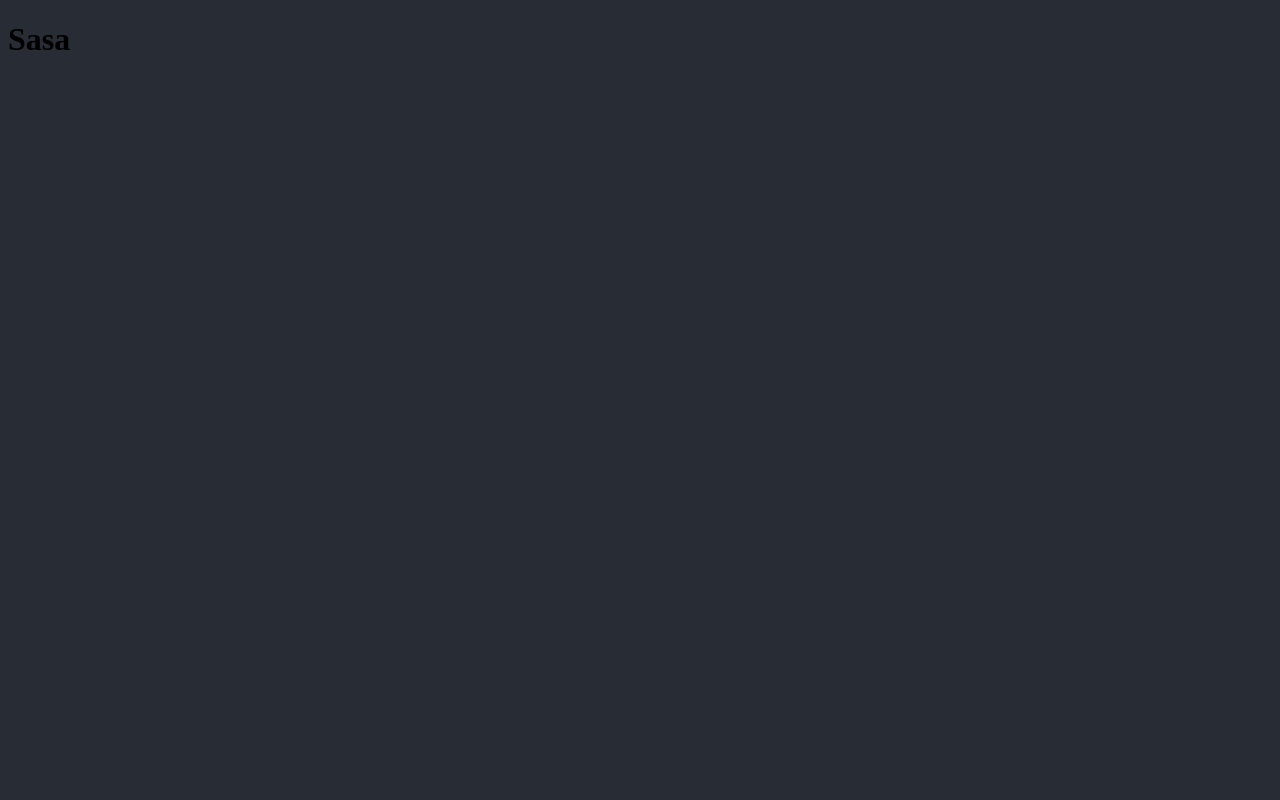
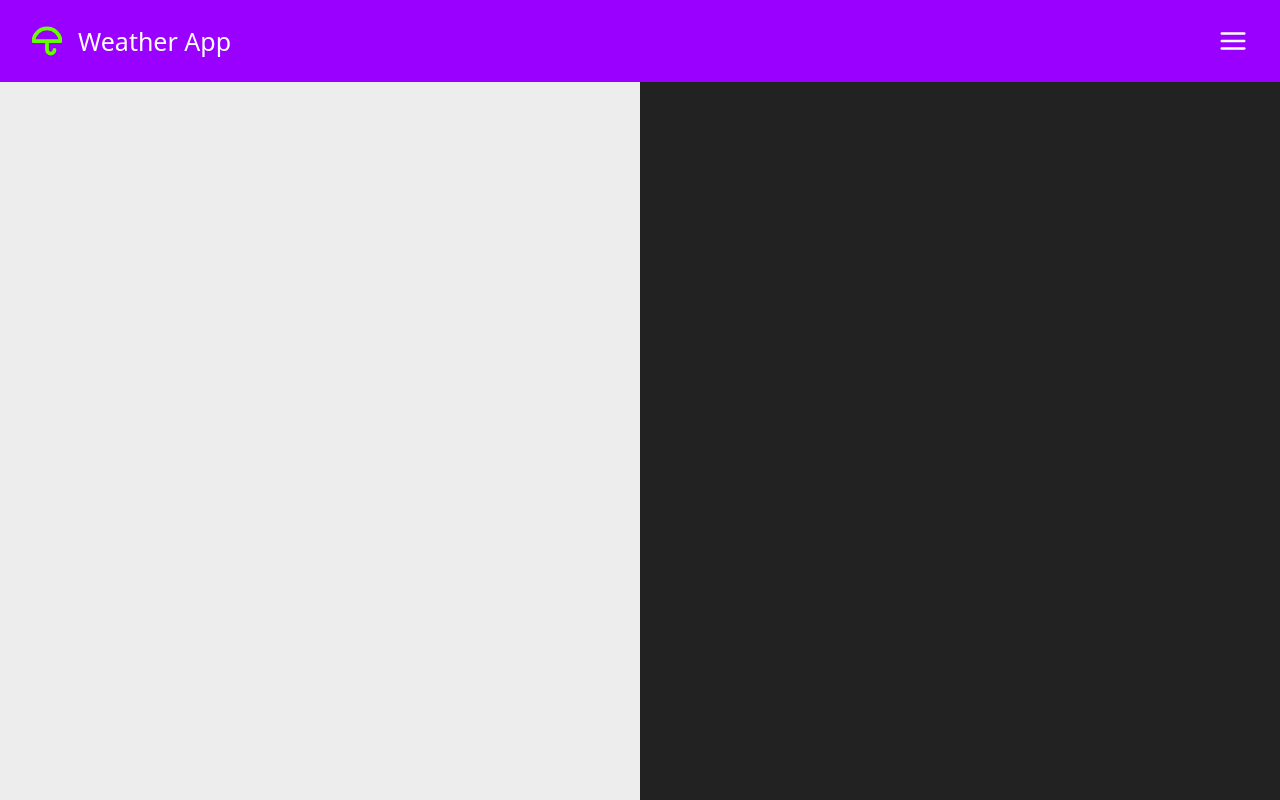
Before and after one commit to drkedrkedjon/multipage-form-react, a React (Vite) app: page / in a window 1280 px wide. Built offline with nearby package versions, Linux system fonts and the light colour scheme.

Commit message:
Working on Header component...

```diff
--- a/package.json
+++ b/package.json
@@ -11,7 +11,8 @@
   },
   "dependencies": {
     "react": "^18.2.0",
-    "react-dom": "^18.2.0"
+    "react-dom": "^18.2.0",
+    "react-feather": "^2.0.10"
   },
   "devDependencies": {
     "@types/react": "^18.2.15",
--- a/src/App.jsx
+++ b/src/App.jsx
@@ -1,9 +1,5 @@
-function App() {
-  return (
-    <>
-      <h1>Sasa</h1>
-    </>
-  );
+import Header from "./components/Header";
+
+export default function App() {
+  return <Header />;
 }
-
-export default App;
--- /dev/null
+++ b/src/components/Header.jsx
@@ -0,0 +1,19 @@
+import NavBar from "./NavBar";
+import { Menu, Umbrella } from "react-feather";
+
+export default function Header() {
+  return (
+    <header>
+      <div className="header-container">
+        <div className="header-logo">
+          <Umbrella stroke-width={3} color="var(--color-green)" size={30} />
+          <h1>Weather App</h1>
+        </div>
+        <div className="header-menu">
+          <Menu size={30} />
+          {/* <NavBar /> */}
+        </div>
+      </div>
+    </header>
+  );
+}
--- /dev/null
+++ b/src/components/NavBar.jsx
@@ -0,0 +1,7 @@
+export default function NavBar() {
+  return (
+    <nav className="navbar-container">
+      <h1>NavBar</h1>
+    </nav>
+  );
+}
--- a/src/index.css
+++ b/src/index.css
@@ -1,3 +1,170 @@
+/***
+    The new CSS reset - version 1.9 (last updated 19.6.2023)
+    GitHub page: https://github.com/elad2412/the-new-css-reset
+***/
+
+/*
+    Remove all the styles of the "User-Agent-Stylesheet", except for the 'display' property
+    - The "symbol *" part is to solve Firefox SVG sprite bug
+    - The "html" element is excluded, otherwise a bug in Chrome breaks the CSS hyphens property (https://github.com/elad2412/the-new-css-reset/issues/36)
+ */
+*:where(
+    :not(html, iframe, canvas, img, svg, video, audio):not(svg *, symbol *)
+  ) {
+  all: unset;
+  display: revert;
+}
+
+/* Preferred box-sizing value */
+*,
+*::before,
+*::after {
+  box-sizing: border-box;
+}
+
+/* Reapply the pointer cursor for anchor tags */
+a,
+button {
+  cursor: revert;
+}
+
+/* Remove list styles (bullets/numbers) */
+ol,
+ul,
+menu {
+  list-style: none;
+}
+
+/* For images to not be able to exceed their container */
+img {
+  max-inline-size: 100%;
+  max-block-size: 100%;
+}
+
+/* removes spacing between cells in tables */
+table {
+  border-collapse: collapse;
+}
+
+/* Safari - solving issue when using user-select:none on the <body> text input doesn't working */
+input,
+textarea {
+  -webkit-user-select: auto;
+}
+
+/* revert the 'white-space' property for textarea elements on Safari */
+textarea {
+  white-space: revert;
+}
+
+/* minimum style to allow to style meter element */
+meter {
+  -webkit-appearance: revert;
+  appearance: revert;
+}
+
+/* preformatted text - use only for this feature */
+:where(pre) {
+  all: revert;
+}
+
+/* reset default text opacity of input placeholder */
+::placeholder {
+  color: unset;
+}
+
+/* remove default dot (•) sign */
+::marker {
+  content: initial;
+}
+
+/* fix the feature of 'hidden' attribute.
+ display:revert; revert to element instead of attribute */
+:where([hidden]) {
+  display: none;
+}
+
+/* revert for bug in Chromium browsers
+ - fix for the content editable attribute will work properly.
+ - webkit-user-select: auto; added for Safari in case of using user-select:none on wrapper element*/
+:where([contenteditable]:not([contenteditable="false"])) {
+  -moz-user-modify: read-write;
+  -webkit-user-modify: read-write;
+  overflow-wrap: break-word;
+  -webkit-line-break: after-white-space;
+  -webkit-user-select: auto;
+}
+
+/* apply back the draggable feature - exist only in Chromium and Safari */
+:where([draggable="true"]) {
+  -webkit-user-drag: element;
+}
+
+/* Revert Modal native behavior */
+:where(dialog:modal) {
+  all: revert;
+}
+
+/* ******************** */
+/* VARIABLES */
+/* ******************** */
+
+:root {
+  /* Colores */
+  --color-white: #fff;
+  --color-acentado: #9900ff;
+  --color-green: #66ff00;
+
+  /* Typography */
+  --font-family: system-ui, sans-serif;
+  --ff-900: 3.052rem;
+  --ff-800: 2.441rem;
+  --ff-700: 1.953rem;
+  --ff-600: 1.563rem;
+  --ff-500: 1.25rem;
+  --ff-400: 1rem;
+  --ff-300: 0.8rem;
+  --ff-200: 0.64rem;
+  --ff-100: 0.512rem;
+}
+
+/* ******************** */
+/* CLASES UTILES */
+/* ******************** */
+
 body {
-  background-color: #282c34;
+  /* background-color: #282c34; */
+  background-image: url("/assets/body-background.svg");
+  background-repeat: repeat-y;
+  background-size: cover;
+  font-family: var(--font-family);
+  font-size: var(--ff-400);
 }
+/* ******************** */
+/* HEADER */
+/* ******************** */
+
+header {
+  display: flex;
+  justify-content: center;
+  color: var(--color-white);
+  background-color: var(--color-acentado);
+}
+
+.header-container {
+  display: flex;
+  justify-content: space-between;
+  align-items: center;
+  padding: 1.5rem 2rem;
+  flex-basis: 87rem;
+}
+.header-logo {
+  display: flex;
+  align-items: center;
+  gap: 1rem;
+  font-size: var(--ff-600);
+}
+.header-menu {
+  display: flex;
+  align-items: center;
+}
```
Also changed, not shown: public/assets/body-background.svg (added), 1 other file (tests, documents, lock files or other folders).
